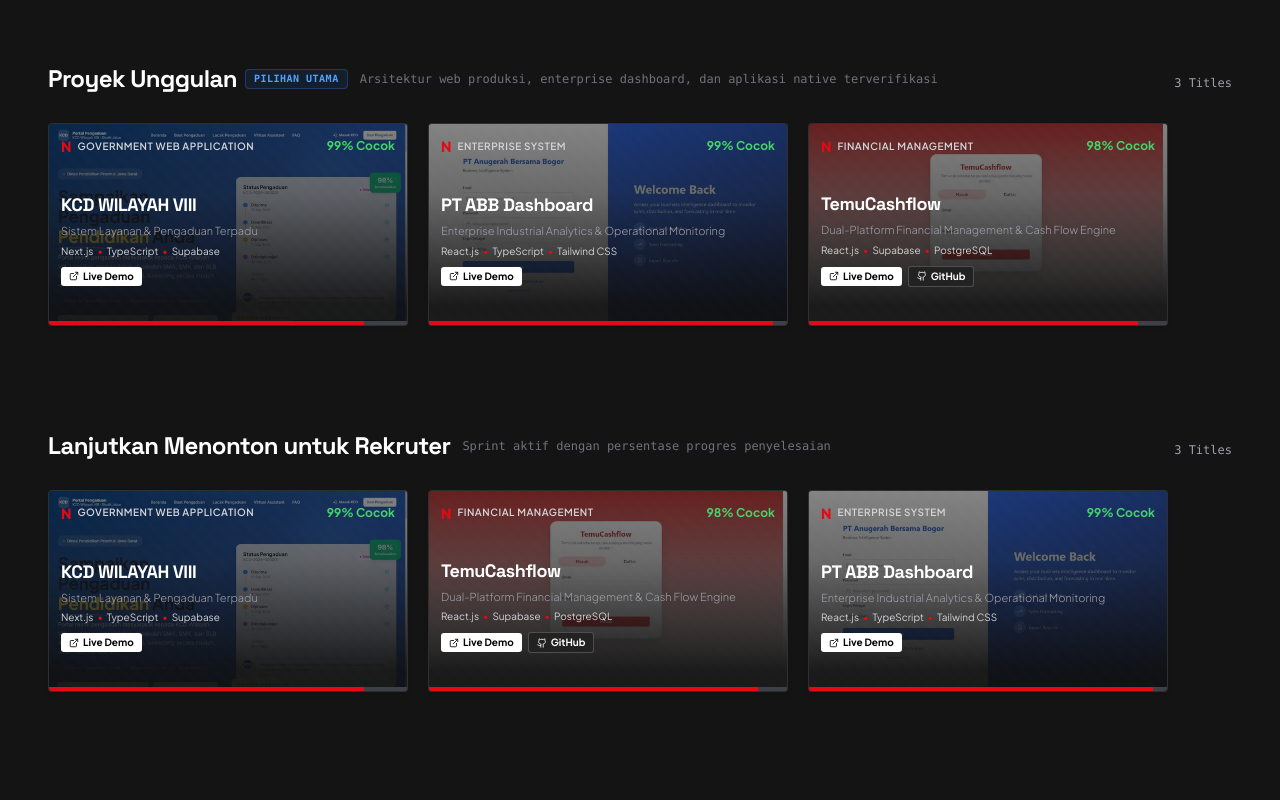
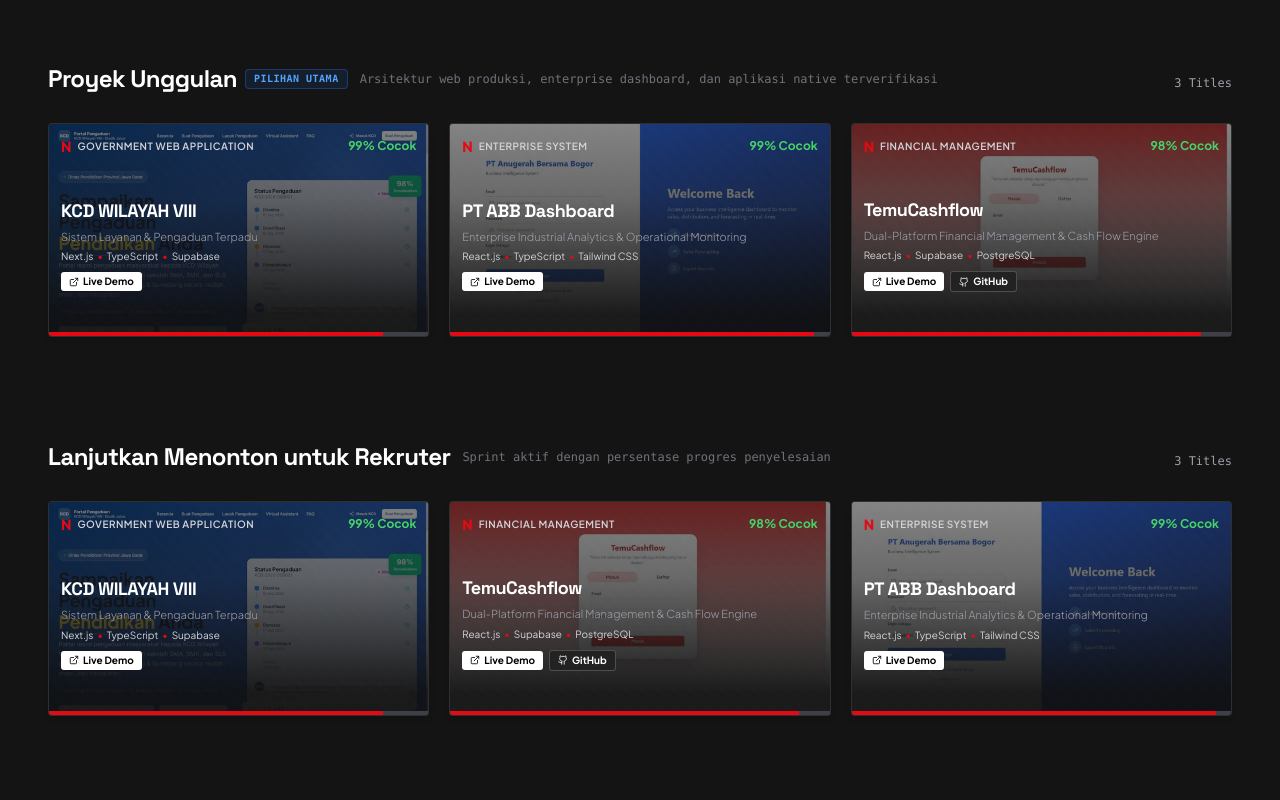
Before and after one commit to atriadha99/noctra-portfolio, a Next.js app: page / in a window 1280 px wide. Shown: the part 1020-1820 px from the top of the page. Built offline with nearby package versions, Linux system fonts and the light colour scheme.

Commit message:
fix(round8): enable flex-grow on sparse horizontal carousel rows to fill full desktop width

```diff
--- a/src/components/streaming/ProjectCarouselRow.tsx
+++ b/src/components/streaming/ProjectCarouselRow.tsx
@@ -129,16 +129,29 @@ export default function ProjectCarouselRow({
           {/* Horizontal Scrolling Row */}
           <div
             ref={rowRef}
-            className="flex items-center gap-4 sm:gap-5 overflow-x-auto overflow-y-visible px-6 md:px-12 py-4 scroll-smooth no-scrollbar scrollbar-none"
+            className="flex items-center gap-4 sm:gap-5 overflow-x-auto overflow-y-visible px-6 md:px-12 py-4 scroll-smooth no-scrollbar scrollbar-none w-full"
             style={{
               scrollbarWidth: 'none',
               msOverflowStyle: 'none',
               WebkitOverflowScrolling: 'touch',
             }}
           >
-            {projects.map((project) => (
-              <ProjectCard key={project.id} project={project} />
-            ))}
+            {projects.map((project) => {
+              const isSparse = projects.length <= 3;
+              const cardClassName = isSparse
+                ? 'flex-1 min-w-[280px] sm:min-w-[320px] max-w-full'
+                : projects.length === 4
+                ? 'xl:flex-1 flex-none w-[260px] sm:w-[300px] md:w-[340px] xl:w-auto xl:min-w-[320px]'
+                : 'flex-none w-[240px] sm:w-[280px] md:w-[320px] xl:w-[360px]';
+
+              return (
+                <ProjectCard
+                  key={project.id}
+                  project={project}
+                  className={cardClassName}
+                />
+              );
+            })}
           </div>
         </div>
       )}
```
